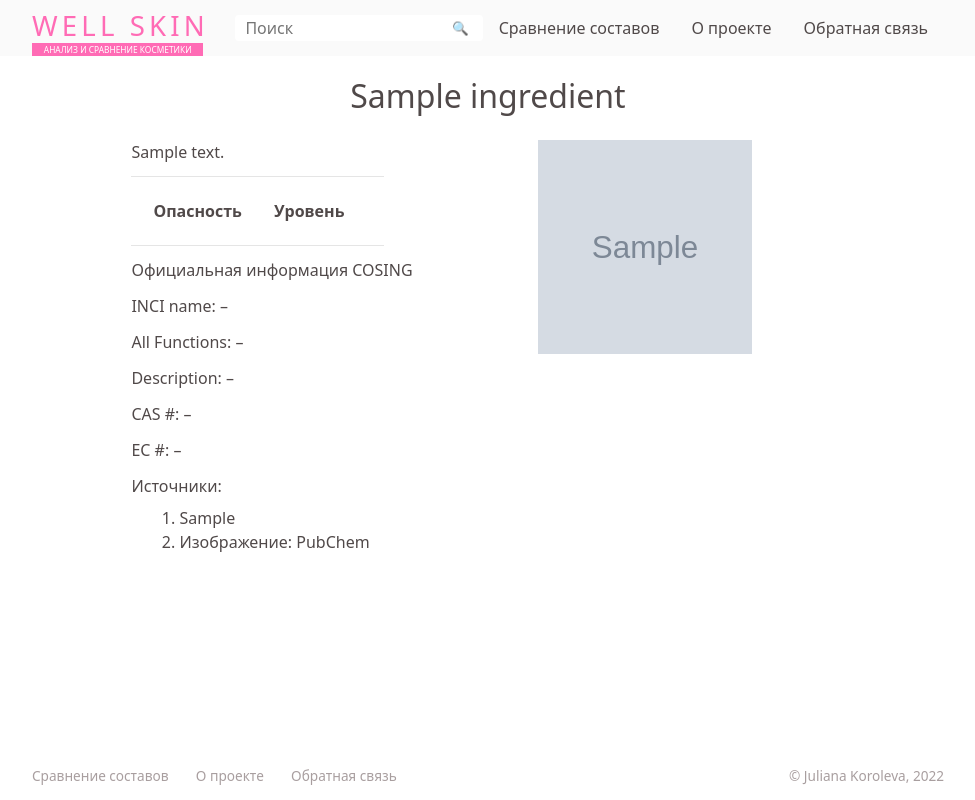
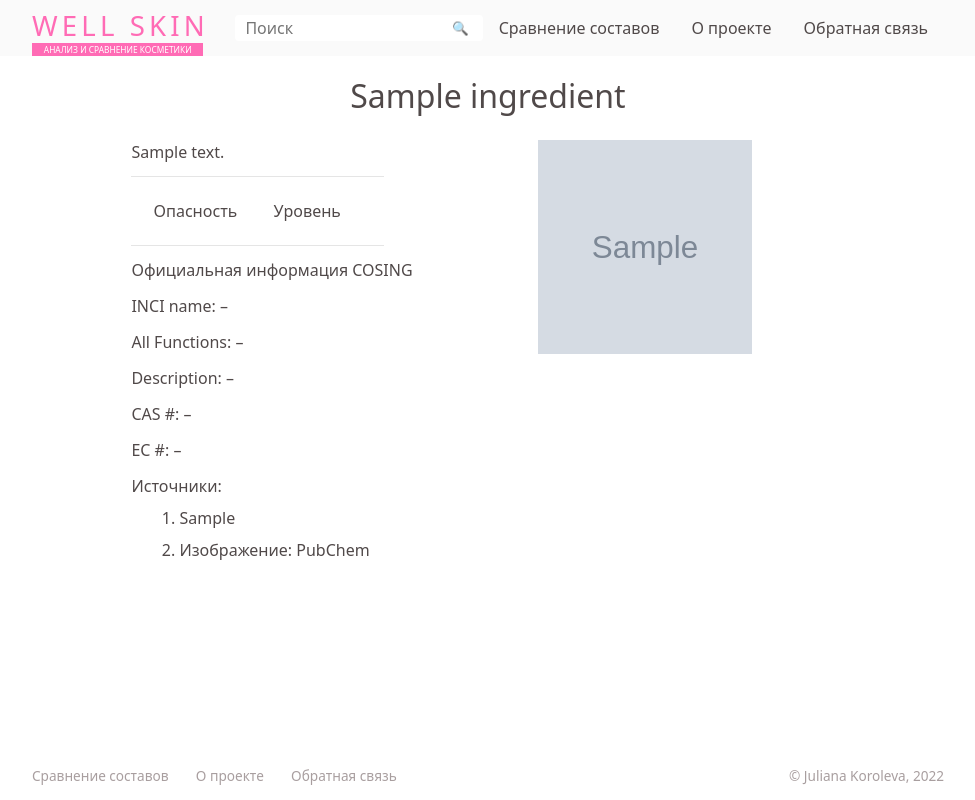
Before and after one commit to KJuliana/Well-skin, a PHP site: page /ingredient/?ing=1 in a window 1280 px wide. Shown: the whole page, without its empty margins (152-1127 px from the left). Run offline with PHP 8.4, Linux system fonts and the light colour scheme; tables that the repository leaves empty or names only in its code hold one stand-in row (values such as "Sample post"); grey boxes marked "Sample" are stand-in pictures; lists and menus that the app fills with data are empty.

Commit message:
Список на странице ингредиента

```diff
--- a/ingredient/index.php
+++ b/ingredient/index.php
@@ -85,9 +85,9 @@ function render_refs($refs): string {
     $html='';
     $array_refs =explode(PHP_EOL, $refs);
     foreach ( $array_refs as  $ref) {
-        $html .= '<li>' . $ref . ' </li>';
+        $html .= '<li  class="ingredient-card__about__item"> ' . $ref . ' </li>';
     }
-    return '<ol class="ingredient-card__about__list">'. $html .' <li class="ingredient-card__about__item"> Изображение: PubChem </li> </ol>';
+    return '<ol class="ingredient-card__about__list">'. $html .' <li class="ingredient-card__about__text__item"> Изображение: PubChem </li> </ol>';
 }
 // Получаем информацию об ингредиенте
 $db = db();
--- a/style.css
+++ b/style.css
@@ -14,6 +14,7 @@
 
     --page-offset-x: 1.5rem;
     --header-height: 3.5rem;
+    --font-bold: 450;
 }
 
 *, *:before, *:after {
@@ -622,12 +623,13 @@ a {
 }
 
 .table_concern th {
+    font-weight: 400;
     padding: 0.25rem;
     text-align: start;
 }
 
 .ingredient-card__about__text{
-    margin: 0.75em auto 0;
+    margin: 0.75em auto ;
 }
 
 @media(max-width:767px) {
@@ -638,12 +640,12 @@ a {
 
 .ingredient-card__about__header{
     margin: 0.75em auto 0;
-    font-weight: bolder;
+    font-weight: 400;
 }
 
 @media(max-width:767px) {
     .ingredient-card__about__header {
-        font-weight: bolder;
+        font-weight: 400;
         margin: 0.5em auto;
     }
 }
@@ -657,3 +659,7 @@ a {
         margin: 0;
     }
 }
+
+.ingredient-card__about__item{
+    margin: 0.5em auto;
+}
```
